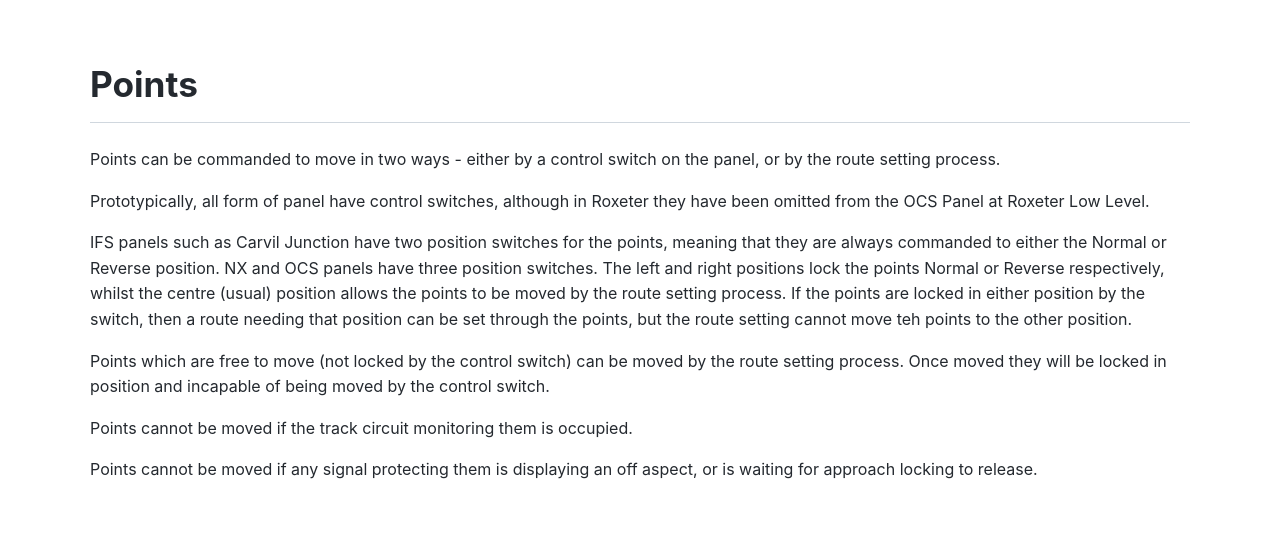
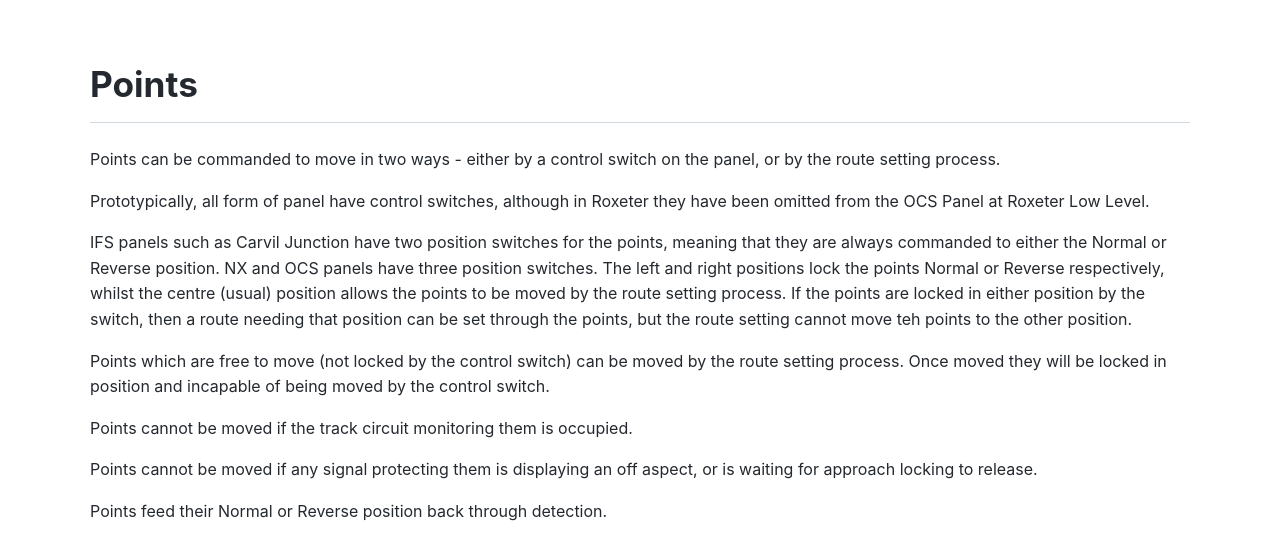
Before and after one commit to NickLocke/RoxeterModelRailway, a Jekyll site: the page built from SignallingOperation/Points.md, in a window 1280 px wide. Shown: the top 560 px of the page. Built offline with Jekyll 4.4.1, drawn with Linux system fonts in a browser that asks for light colours; our own code applies the rules of GitHub Pages for plain Markdown files.

Commit message:
Points updated

```diff
--- a/SignallingOperation/Points.md
+++ b/SignallingOperation/Points.md
@@ -11,3 +11,5 @@ Points which are free to move (not locked by the control switch) can be moved by
 Points cannot be moved if the track circuit monitoring them is occupied.
 
 Points cannot be moved if any signal protecting them is displaying an off aspect, or is waiting for approach locking to release.
+
+Points feed their Normal or Reverse position back through detection.
```
